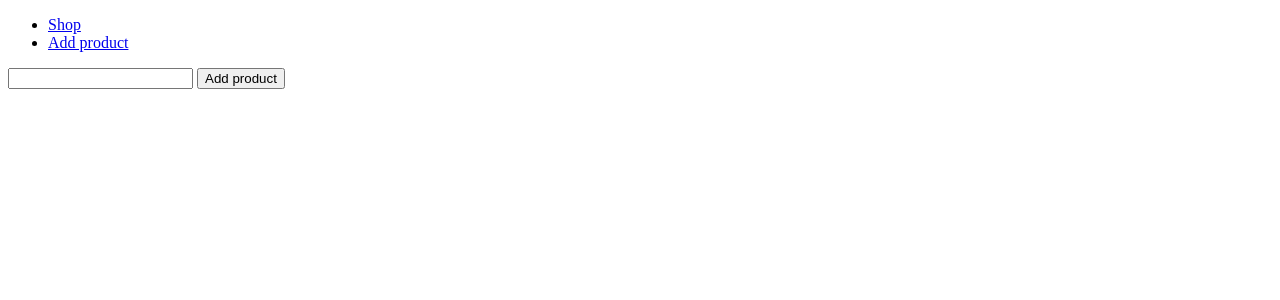
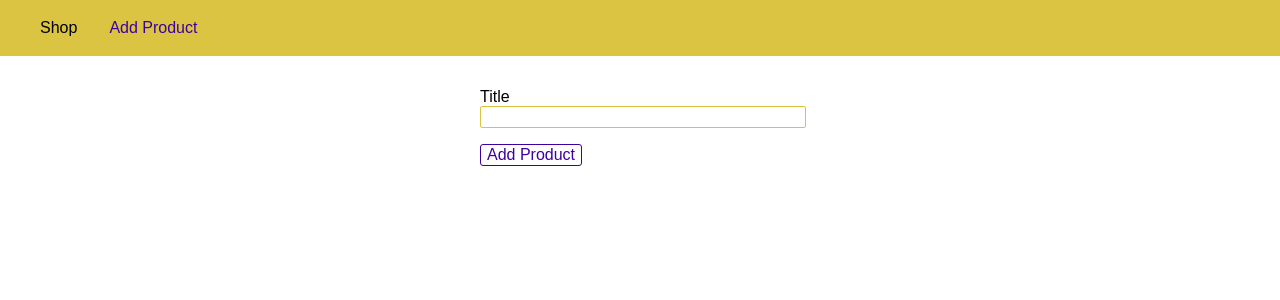
Before and after one commit to AnChiDev/NJS101x_01, a Node server app: template views/add-product.html in a window 1280 px wide; the page is wider, and only the part inside the window is pictured. Shown: the top 300 px of that part. Run offline with Node 20, Linux system fonts and the light colour scheme; the template is opened without the code that fills it, so the values that code supplies are empty.

Commit message:
Serving Files Statically

```diff
--- /dev/null
+++ b/public/css/main.css
@@ -0,0 +1,45 @@
+body {
+    padding: 0;
+    margin: 0;
+    font-family: sans-serif;
+}
+
+main {
+    padding: 1rem;
+}
+
+.main-header {
+    width: 100%;
+    height: 3.5rem;
+    background-color: #dbc441;
+    padding: 0 1.5rem;
+}
+
+.main-header__nav {
+    height: 100%;
+    display: flex;
+    align-items: center;
+}
+
+.main-header__item-list {
+    list-style: none;
+    margin: 0;
+    padding: 0;
+    display: flex;
+}
+
+.main-header__item {
+    margin: 0 1rem;
+    padding: 0;
+}
+
+.main-header__item a {
+    text-decoration: none;
+    color: black;
+}
+
+.main-header__item a:hover,
+.main-header__item a:active,
+.main-header__item a.active {
+    color: #3e00a1;
+}
--- /dev/null
+++ b/public/css/product.css
@@ -0,0 +1,36 @@
+.product-form {
+    width: 20rem;
+    max-width: 90%;
+    margin: auto;
+}
+
+.form-control {
+    margin: 1rem 0;
+}
+
+.form-control label,
+.form-control input {
+    display: block;
+    width: 100%;
+}
+
+.form-control input {
+    border: 1px solid #dbc441;
+    font: inherit;
+    border-radius: 2px;
+}
+
+button {
+    font: inherit;
+    border: 1px solid #3e00a1;
+    color: #3e00a1;
+    background: white;
+    border-radius: 3px;
+    cursor: pointer;
+}
+
+button:hover,
+button:active {
+    background-color: #3e00a1;
+    color: white;
+}
--- a/views/add-product.html
+++ b/views/add-product.html
@@ -5,20 +5,28 @@
     <meta http-equiv="X-UA-Compatible" content="IE=edge">
     <meta name="viewport" content="width=device-width, initial-scale=1.0">
     <title>Add product</title>
+    <link rel="stylesheet" href="/css/main.css">
+    <link rel="stylesheet" href="/css/product.css">
 </head>
+
 <body>
-    <header>
-        <nav>
-            <ul>
-                <li><a href="/">Shop</a></li>
-                <li><a href="/add-product">Add product</a></li>
+    <header class="main-header">
+        <nav class="main-header__nav">
+            <ul class="main-header__item-list">
+                <li class="main-header__item"><a href="/">Shop</a></li>
+                <li class="main-header__item"><a class="active" href="/admin/add-product">Add Product</a></li>
             </ul>
         </nav>
     </header>
+
     <main>
-        <form action="/add-product" method="post">
-                <input type="text" name ='title'>
-                <button type="submit">Add product</button>
+        <form class="product-form" action="/admin/add-product" method="POST">
+            <div class="form-control">
+                <label for="title">Title</label>
+                <input type="text" name="title" id="title">
+            </div>
+
+            <button type="submit">Add Product</button>
         </form>
     </main>
 </body>
```
Also changed, not shown: index.js (+9 -22 lines), routes/admin.js (+5 -4 lines), routes/shop.js (+4 -5 lines), views/404.html (+14 -2 lines), views/shop.html (+10 -7 lines).
